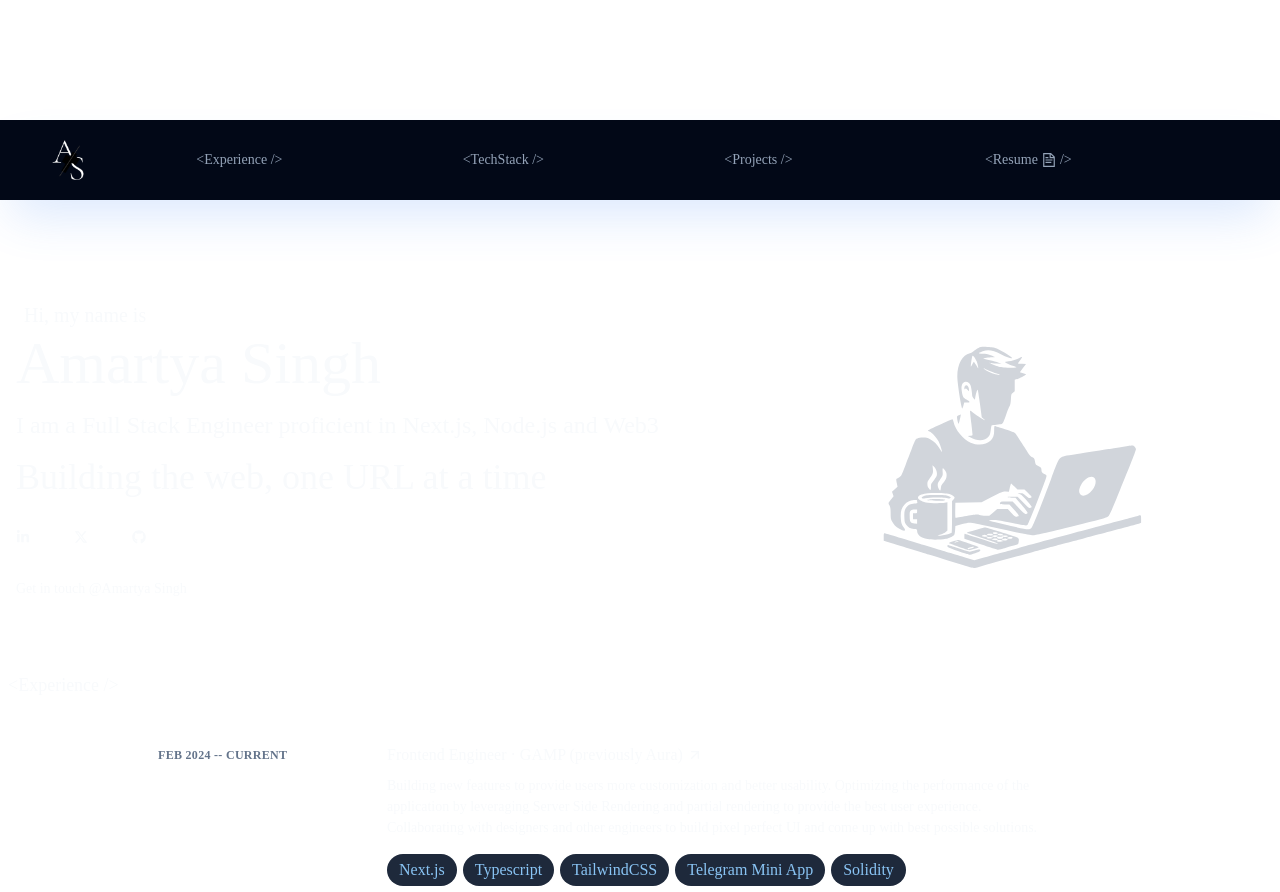
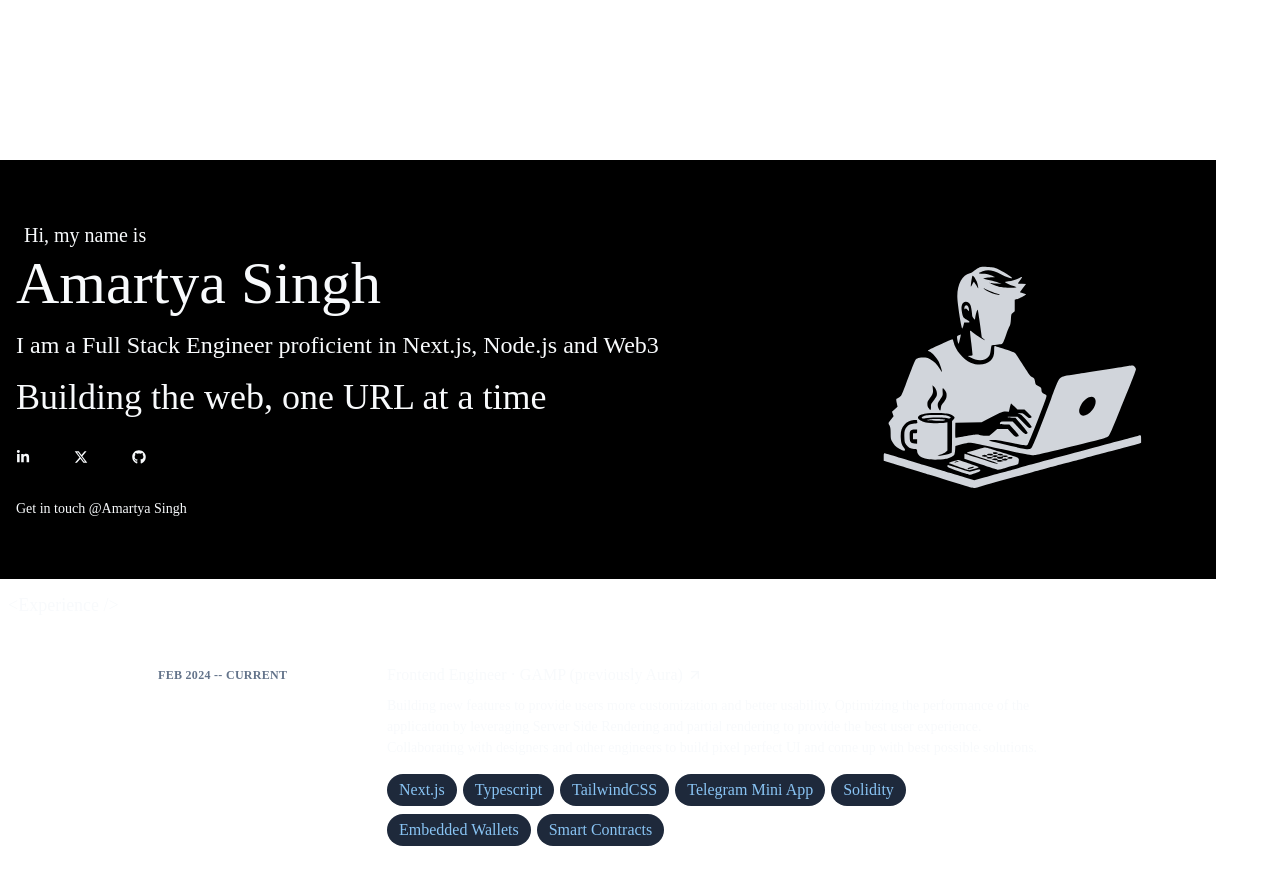
Before and after one commit to decocereus/portfolio2.0, a Next.js app: page / in a window 1280 px wide. Shown: the part 2600-3492 px from the top of the page. Built offline with nearby package versions, Linux system fonts and the light colour scheme.

Commit message:
Revert "Revert "updates""
This reverts commit 858a3ae60fb1ef501c45ffd80d4a175f072539ce.

```diff
--- a/src/app/globals.css
+++ b/src/app/globals.css
@@ -1,8 +1,11 @@
 @tailwind base;
 @tailwind components;
 @tailwind utilities;
+@import url("https://unpkg.com/normalize.css") layer(normalize);
 
-/* ::-webkit-scrollbar {
+@layer base, normalize, demo, scroll-grid, scroll-setup, grid-scroll;
+
+::-webkit-scrollbar {
   width: 1px;
 }
 
@@ -12,7 +15,7 @@
 
 ::-webkit-scrollbar-track {
   background-color: #000000;
-} */
+}
 
 @layer base {
   :root {
@@ -65,13 +68,349 @@
     --skill-card: rgba(255, 255, 255, 1);
     --highlight: rgba(45, 85, 255, 1);
   }
-}
 
-@layer base {
   * {
     @apply border-border;
   }
   body {
     @apply bg-background text-foreground;
+    display: grid;
+    place-items: center;
+    min-height: 100vh;
+  }
+  *,
+  *:after,
+  *:before {
+    box-sizing: border-box;
+  }
+  .content-wrap::before {
+    --size: 45px;
+    --line: color-mix(in lch, canvasText, transparent 70%);
+    content: "";
+    height: 100vh;
+    width: 100vw;
+    position: fixed;
+    background: linear-gradient(
+          90deg,
+          var(--line) 1px,
+          transparent 1px var(--size)
+        )
+        50% 50% / var(--size) var(--size),
+      linear-gradient(var(--line) 1px, transparent 1px var(--size)) 50% 50% /
+        var(--size) var(--size);
+    mask: linear-gradient(-20deg, transparent 50%, white);
+    top: 0;
+    transform-style: flat;
+    pointer-events: none;
   }
 }
+@layer grid-scroll {
+  :root {
+    --power-1-out: linear(
+      0 0%,
+      0.0027 3.64%,
+      0.0106 7.29%,
+      0.0425 14.58%,
+      0.0957 21.87%,
+      0.1701 29.16%,
+      0.2477 35.19%,
+      0.3401 41.23%,
+      0.5982 55.18%,
+      0.7044 61.56%,
+      0.7987 68.28%,
+      0.875 75%,
+      0.9297 81.25%,
+      0.9687 87.5%,
+      0.9922 93.75%,
+      1 100%
+    );
+    --power-2-out: linear(
+      0 0%,
+      0.0036 9.62%,
+      0.0185 16.66%,
+      0.0489 23.03%,
+      0.0962 28.86%,
+      0.1705 34.93%,
+      0.269 40.66%,
+      0.3867 45.89%,
+      0.5833 52.95%,
+      0.683 57.05%,
+      0.7829 62.14%,
+      0.8621 67.46%,
+      0.8991 70.68%,
+      0.9299 74.03%,
+      0.9545 77.52%,
+      0.9735 81.21%,
+      0.9865 85%,
+      0.9949 89.15%,
+      1 100%
+    );
+    --power-3-out: linear(
+      0 0%,
+      0.0029 13.8%,
+      0.0184 21.9%,
+      0.0339 25.51%,
+      0.0551 28.81%,
+      0.0827 31.88%,
+      0.1168 34.76%,
+      0.1962 39.57%,
+      0.3005 44.02%,
+      0.4084 47.53%,
+      0.6242 53.45%,
+      0.7493 57.93%,
+      0.8495 62.97%,
+      0.8888 65.67%,
+      0.9213 68.51%,
+      0.9629 73.9%,
+      0.9876 80.16%,
+      0.998 87.5%,
+      1 100%
+    );
+    --power-4-out: linear(
+      0 0%,
+      0.0012 14.95%,
+      0.0089 22.36%,
+      0.0297 28.43%,
+      0.0668 33.43%,
+      0.0979 36.08%,
+      0.1363 38.55%,
+      0.2373 43.07%,
+      0.3675 47.01%,
+      0.5984 52.15%,
+      0.7121 55.23%,
+      0.8192 59.21%,
+      0.898 63.62%,
+      0.9297 66.23%,
+      0.9546 69.06%,
+      0.9733 72.17%,
+      0.9864 75.67%,
+      0.9982 83.73%,
+      1 100%
+    );
+    --sine: linear(
+      0 0%,
+      0.2861 18.47%,
+      0.4829 32.08%,
+      0.6437 44.52%,
+      0.7712 56.07%,
+      0.8722 67.47%,
+      0.9115 73.02%,
+      0.9434 78.49%,
+      0.9682 83.91%,
+      0.9859 89.3%,
+      0.9965 94.66%,
+      1 100%
+    );
+  }
+  @keyframes fade {
+    0%,
+    55% {
+      opacity: 0;
+    }
+  }
+  @keyframes reveal {
+    0%,
+    30% {
+      scale: 0;
+    }
+  }
+  @keyframes scale-x {
+    0%,
+    15% {
+      width: calc(100vw - (2 * var(--gutter)));
+    }
+  }
+  @keyframes scale-y {
+    0%,
+    15% {
+      height: calc(100vh - (2 * var(--gutter)));
+    }
+  }
+  @media (prefers-reduced-motion: no-preference) {
+    #main-container #special-scroll {
+      min-height: 240vh;
+    }
+
+    @supports (animation-timeline: scroll()) and (animation-range: 0 100%) {
+      #main-container #special-scroll {
+        view-timeline: --runner;
+      }
+
+      .image-scaler #scroll-item {
+        animation-name: scale-x, scale-y;
+        animation-fill-mode: both;
+        animation-timing-function: var(--power-2-out), var(--power-1-out);
+        animation-timeline: --runner, --runner;
+        animation-range: entry 100% exit -20%;
+      }
+
+      .scroll-grid .scroll-item-layer {
+        animation-name: fade, reveal;
+        animation-fill-mode: both;
+        animation-timeline: --runner, --runner;
+        animation-timing-function: var(--sine), var(--power-1-out);
+        animation-range: entry 100% exit 0%;
+        &:nth-of-type(1) {
+          animation-timing-function: var(--sine), var(--power-1-out);
+        }
+        &:nth-of-type(2) {
+          animation-timing-function: var(--sine), var(--power-3-out);
+        }
+        &:nth-of-type(3) {
+          animation-timing-function: var(--sine), var(--power-4-out);
+        }
+        &:nth-of-type(1) {
+          animation-range: entry 100% exit 0%;
+        }
+        &:nth-of-type(2) {
+          animation-range: entry 100% exit -10%;
+        }
+        &:nth-of-type(3) {
+          animation-range: entry 100% exit -20%;
+        }
+      }
+    }
+  }
+}
+
+@layer scroll-setup {
+  :root {
+    --container-width: 1600px;
+    --gap: clamp(10px, 7.35vw, 80px);
+    --gutter: 2rem;
+  }
+  @media (max-width: 600px) {
+    :root {
+      --gutter: 1rem;
+    }
+  }
+
+  .main-content {
+    min-height: 100vh;
+    width: 100vw;
+    display: flex;
+    place-items: center;
+    align-content: center;
+    position: sticky;
+    top: 0;
+  }
+
+  .image-scaler {
+    z-index: 2;
+    width: 100%;
+    height: 100%;
+    position: relative;
+  }
+  .special-element {
+    position: absolute;
+    top: 50%;
+    left: 50%;
+    translate: -50% -50%;
+    object-fit: cover;
+    border-radius: 1rem;
+    min-width: 100%;
+    min-height: 100%;
+  }
+}
+
+@layer scroll-grid {
+  .scroll-grid {
+    --offset: 0;
+    width: 1600px;
+    max-width: calc(100% - (2 * var(--gutter)));
+    display: grid;
+    grid-template-columns: repeat(5, 1fr);
+    grid-template-rows: repeat(3, auto);
+    gap: var(--gap);
+    margin: 0 auto;
+    align-content: center;
+    position: absolute;
+    top: 50%;
+    left: 50%;
+    translate: -50% -50%;
+  }
+
+  @media (max-width: 600px) {
+    .scroll-grid {
+      grid-template-columns: repeat(3, 1fr);
+      --offset: -1;
+    }
+
+    .scroll-grid > div:nth-of-type(1) {
+      display: none;
+    }
+  }
+
+  .scroll-grid > .scroll-item-layer {
+    display: grid;
+    grid-column: 1 / -1;
+    grid-row: 1 / -1;
+    grid-template-columns: subgrid;
+    grid-template-rows: subgrid;
+  }
+
+  .scroll-grid > div:nth-of-type(1) div:nth-of-type(odd) {
+    grid-column: 1;
+  }
+  .scroll-grid > div:nth-of-type(1) div:nth-of-type(even) {
+    grid-column: -2;
+  }
+
+  .scroll-grid > div:nth-of-type(2) div:nth-of-type(odd) {
+    grid-column: calc(2 + var(--offset));
+  }
+  .scroll-grid > div:nth-of-type(2) div:nth-of-type(even) {
+    grid-column: calc(-3 - var(--offset));
+  }
+
+  .scroll-grid > div:nth-of-type(3) div {
+    grid-column: calc(3 + var(--offset));
+  }
+
+  .scroll-grid > div:nth-of-type(3) div:last-of-type {
+    grid-row: -1;
+  }
+
+  .scroll-grid .image-scaler {
+    position: relative;
+    grid-area: 2 / calc(3 + var(--offset));
+  }
+
+  .scroll-grid #scroll-item {
+    width: 100%;
+    aspect-ratio: 4 / 5;
+    object-fit: cover;
+    border-radius: 1rem;
+  }
+}
+
+@layer demo {
+  html {
+    scrollbar-color: red #0000;
+  }
+  body {
+    background: canvasText;
+  }
+
+  .content-wrap {
+    overflow: clip;
+    background: light-dark(#fff, #000);
+    z-index: 2;
+  }
+
+  #main-container,
+  #special-scroll,
+  #spacer {
+    max-width: 100%;
+  }
+
+  #special-scroll,
+  #spacer {
+    min-height: 100vh;
+  }
+
+  #main-container #spacer {
+    display: grid;
+    place-items: start;
+  }
+}
--- a/src/app/layout.tsx
+++ b/src/app/layout.tsx
@@ -2,7 +2,6 @@ import type { Metadata } from "next";
 import { Roboto } from "next/font/google";
 import { cn } from "@/lib/utils";
 import "./globals.css";
-import "../components/scroll-grid/styles.css";
 import ScrollGrid from "@/components/scroll-grid";
 
 const roboto = Roboto({
--- a/src/app/page.tsx
+++ b/src/app/page.tsx
@@ -2,14 +2,11 @@ import About from "@/components/about";
 import Experience from "@/components/experience";
 import Skills from "@/components/skills";
 import Projects from "@/components/projects";
-import ScrollGrid from "@/components/scroll-grid";
-import Header from "@/components/Header";
 import Footer from "@/components/Footer";
 
 export default function Home() {
   return (
     <>
-      <Header />
       <About />
       <Experience />
       <Skills />
--- a/src/components/about.tsx
+++ b/src/components/about.tsx
@@ -31,7 +31,7 @@ const About = () => {
   return (
     <section
       id="#about"
-      className="w-full md:w-[95%] flex flex-col-reverse md:flex-row items-center justify-between min-h-[25em] mt-10 gap-5"
+      className="w-full md:w-[95%] flex flex-col-reverse md:flex-row items-center justify-between min-h-[25em] mt-10 gap-5 bg-black"
     >
       <div className="w-full md:w-[65%] p-1">
         <div className="w-full py-2 px-3">
--- a/src/components/scroll-grid/index.tsx
+++ b/src/components/scroll-grid/index.tsx
@@ -1,6 +1,6 @@
 import Image from "next/image";
 import React, { FC } from "react";
-import "./styles.css";
+import "@/app/globals.css";
 
 const GridImage = ({ customClass }: { customClass?: string }) => {
   return (
--- a/src/components/scroll-grid/styles.css
+++ b/src/components/scroll-grid/styles.css
@@ -1,4 +1,4 @@
-@import url("https://unpkg.com/normalize.css") layer(normalize);
+/* @import url("https://unpkg.com/normalize.css") layer(normalize);
 
 @layer normalize, customBase, demo, scroll-grid, scroll-setup, grid-scroll;
 
@@ -346,4 +346,4 @@
     place-items: center;
     min-height: 100vh;
   }
-}
+} */
--- /dev/null
+++ b/src/components/ui/text/text.tsx
@@ -0,0 +1,95 @@
+import React, { ComponentPropsWithoutRef, ReactNode, Ref, useRef } from "react";
+import { cva, type VariantProps } from "class-variance-authority";
+import { cn } from "@/lib/utils";
+
+const textVariants = cva("", {
+  variants: {
+    intent: {
+      body: "text-sm",
+      headline: "text-xl",
+    },
+    color: {
+      black: "text-black",
+    },
+    opacity: {
+      "opacity-50": "opacity-50",
+      "opacity-60": "opacity-60",
+    },
+    weight: {
+      bold: "font-bold",
+      semibold: "font-semibold",
+      medium: "font-medium",
+      normal: "font-normal",
+      light: "font-light",
+    },
+    textTransform: {
+      uppercase: "uppercase",
+      lowercase: "lowercase",
+      capitalize: "capitalize",
+    },
+    align: {
+      center: "text-center",
+      left: "text-left",
+      right: "text-right",
+      justify: "text-justify",
+    },
+    fontFamily: {
+      geistSans: "text-geistSans",
+      geistMono: "text-geistMono",
+    },
+  },
+  defaultVariants: {
+    intent: "body",
+    color: "black",
+    fontFamily: "geistSans",
+  },
+});
+
+interface TextProps<T extends React.ElementType>
+  extends VariantProps<typeof textVariants> {
+  as?: T;
+  className?: string;
+  children?: ReactNode;
+}
+
+const Text = <T extends React.ElementType>(
+  {
+    className,
+    intent,
+    weight,
+    color,
+    as,
+    align,
+    opacity,
+    textTransform,
+    fontFamily,
+    ...props
+  }: TextProps<T> & Omit<ComponentPropsWithoutRef<T>, keyof TextProps<T>>,
+  ref: Ref<HTMLElement>
+) => {
+  const localRef = useRef(null);
+  const textRef = ref || localRef;
+  const Component = as ?? "span";
+  return (
+    <Component
+      className={cn(
+        textVariants({
+          intent,
+          color,
+          weight,
+          opacity,
+          fontFamily,
+          textTransform,
+          align,
+        }),
+        className
+      )}
+      {...props}
+      ref={textRef}
+    />
+  );
+};
+
+Text.displayName = "Button";
+
+export default Text;
--- a/tailwind.config.ts
+++ b/tailwind.config.ts
@@ -1,5 +1,5 @@
 import type { Config } from "tailwindcss";
-const { fontFamily } = require("tailwindcss/defaultTheme");
+import { fontFamily } from "tailwindcss/defaultTheme";
 
 const config = {
   darkMode: ["class"],
```
